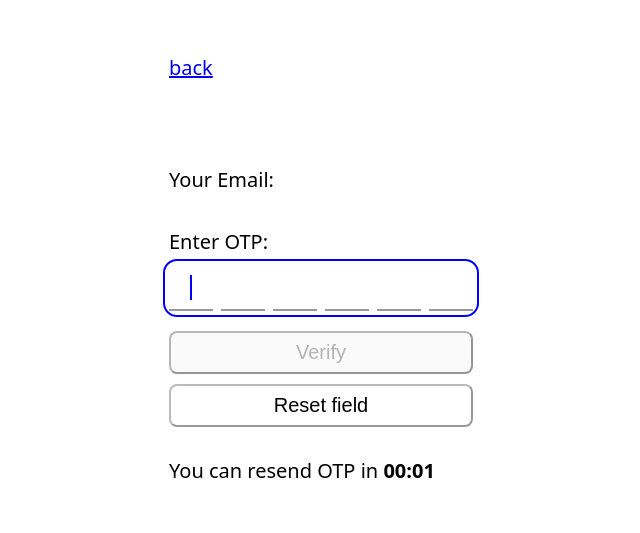
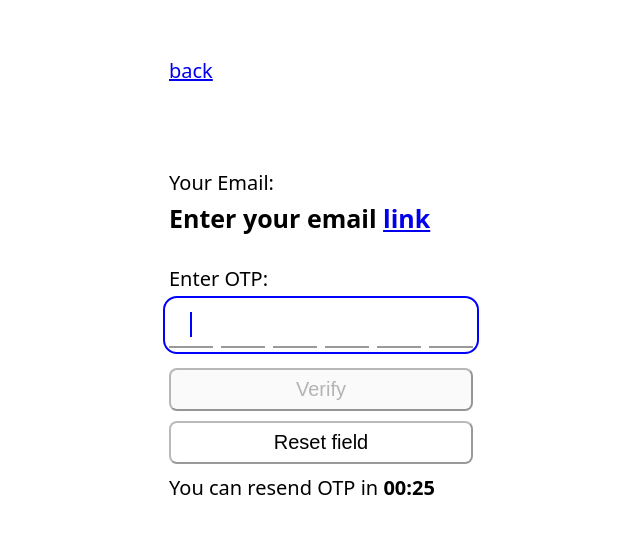
Before and after one commit to johnSmith8338/otp-test, an Angular app: page /otp in a window 1280 px wide. Shown: the part 121-654 px from the top of the page, without its empty margins (319-959 px from the left). Built offline with nearby package versions, Linux system fonts and the light colour scheme.

Commit message:
- some button styles - link to enter email if empty

```diff
--- a/src/app/components/otp/otp.component.html
+++ b/src/app/components/otp/otp.component.html
@@ -4,7 +4,7 @@
     <form action="" [formGroup]="form" (ngSubmit)="onSubmit()" autocomplete="one-time-code" class="otp-form">
         <div class="entered-email">
             <p>Your Email:</p>
-            <p class="email">{{email()}}</p>
+            <p class="email">{{email()||'Enter your email'}} <a *ngIf="email()===''" href="#" [routerLink]="['/']">link</a></p>
         </div>
         <label for="otp">Enter OTP:</label>
         <div class="otp-box" (click)="focusInput()" [class.focused]="isFocused()">
@@ -57,7 +57,7 @@
         @if(!canResend() && resendAttempts() < resendLimit){
             <p class="timer">You can resend OTP in <strong>{{timerSeconds() | timerFormat}}</strong></p>
         }@else {
-            <button type="button" class="resend" (click)="resendOtp()">Resend OTP / <b>{{ resendLimit - resendAttempts() }}</b></button>
+            <button type="button" class="link" (click)="resendOtp()">Resend OTP / <b>{{ resendLimit - resendAttempts() }}</b></button>
         }
     </form>
 </div>
--- a/src/app/components/otp/otp.component.scss
+++ b/src/app/components/otp/otp.component.scss
@@ -71,6 +71,10 @@ label {
   animation: blink 1s steps(2, start) infinite;
 }
 
+.timer {
+  margin: 0;
+}
+
 @keyframes blink {
   to {
     visibility: hidden;
--- a/src/app/components/otp/otp.component.ts
+++ b/src/app/components/otp/otp.component.ts
@@ -36,7 +36,7 @@ export class OtpComponent implements AfterViewInit, OnDestroy {
   isFocused = signal(false);
   @ViewChild('realInput') realInput!: ElementRef<HTMLInputElement>;
 
-  readonly timerDuration = 6;
+  readonly timerDuration = 30;
   readonly resendLimit = 3;
   timerSeconds = signal(this.timerDuration);
   canResend = signal(false);
--- a/src/styles.scss
+++ b/src/styles.scss
@@ -38,3 +38,8 @@ button:not([disabled]) {
 .outline {
     background: transparent;
 }
+
+.link {
+    border: transparent;
+    background: transparent;
+}
```
